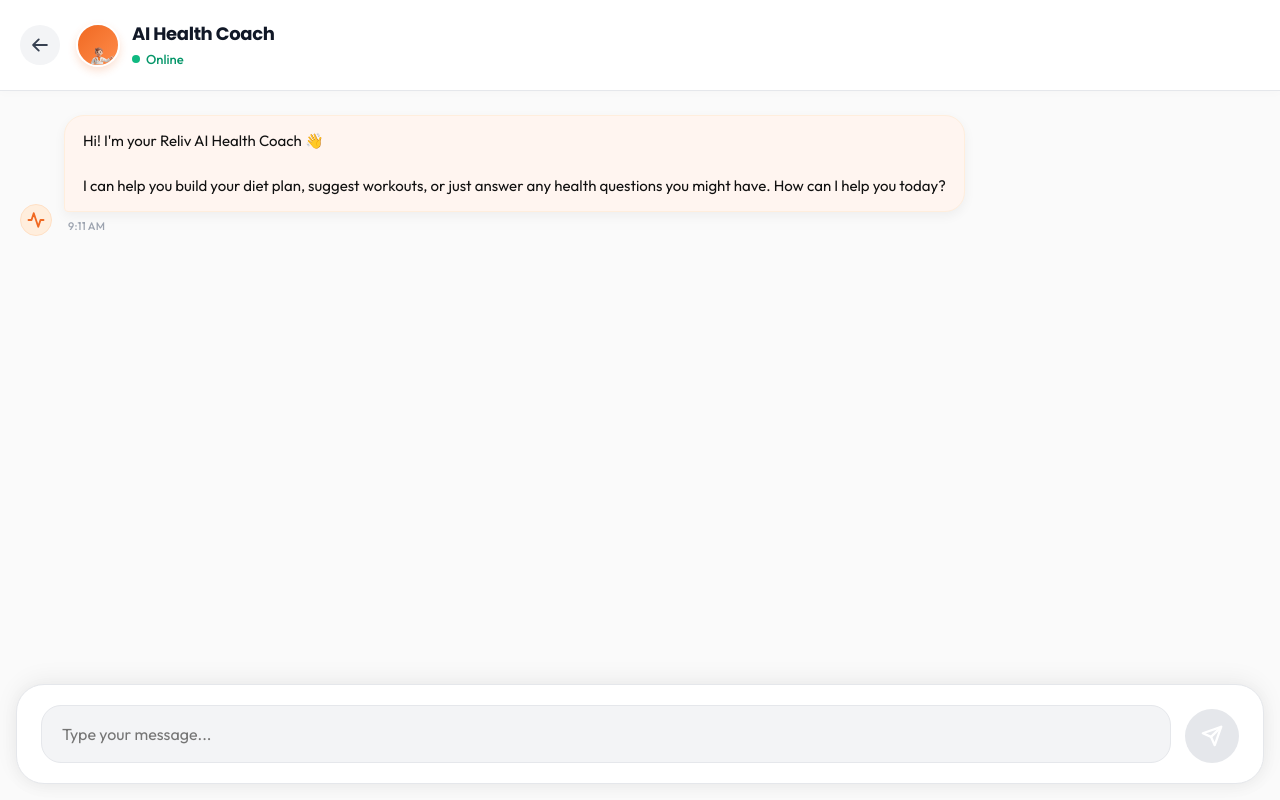
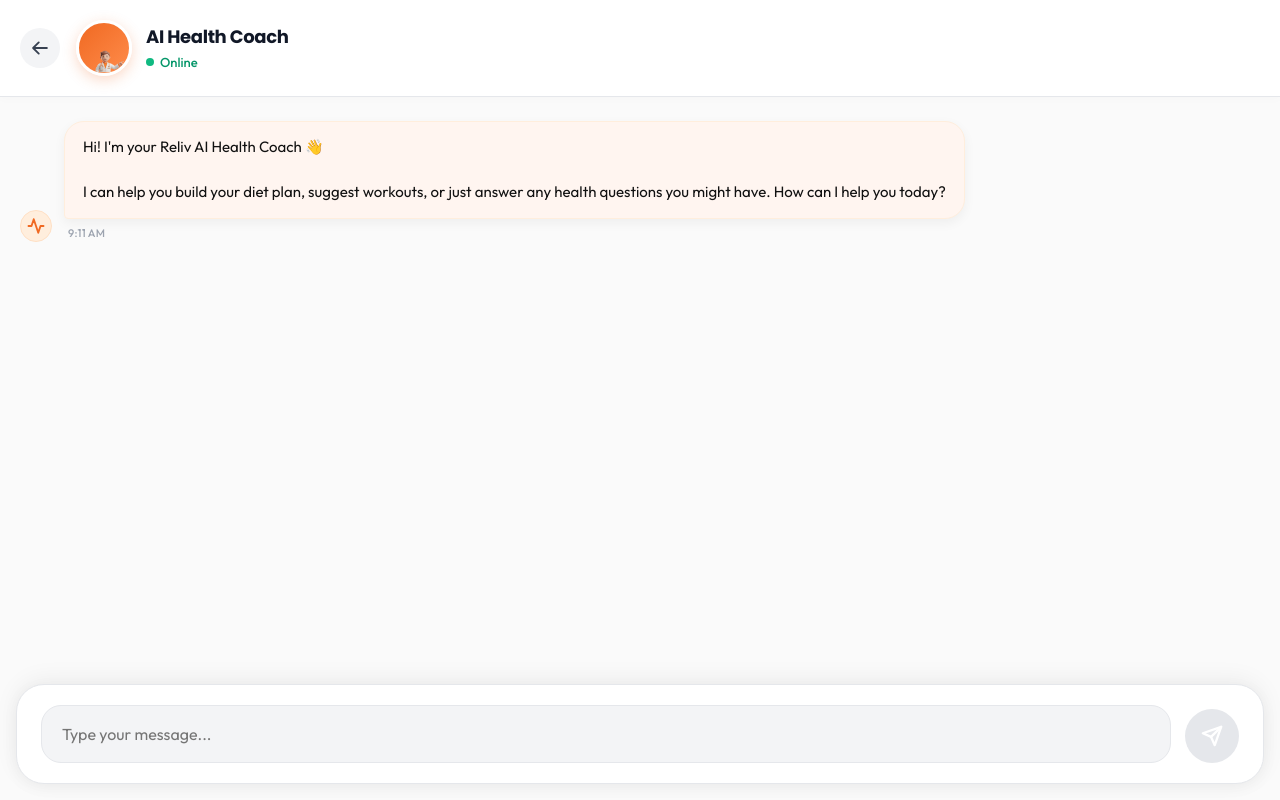
Before and after one commit to AlgorithSage/Reliv, a React (Vite) app in the folder frontend/: page /coach in a window 1280 px wide. Built offline with nearby package versions, Linux system fonts and the light colour scheme; no server answers; a web font is replaced by a local one.

Commit message:
Made the AI Health Coach Logo Refined

```diff
--- a/frontend/src/pages/CoachChatScreen.jsx
+++ b/frontend/src/pages/CoachChatScreen.jsx
@@ -119,18 +119,18 @@ export default function CoachChatScreen() {
                     <Icon name="back" size={20} color="#374151" />
                 </button>
 
-                <div style={{ display: 'flex', alignItems: 'center', gap: '12px' }}>
+                <div style={{ display: 'flex', alignItems: 'center', gap: '14px' }}>
                     <div style={{
-                        width: '44px',
-                        height: '44px',
+                        width: '56px',
+                        height: '56px',
                         borderRadius: '50%',
                         background: 'linear-gradient(135deg, #F06922, #FF8C4B)',
                         overflow: 'hidden',
                         display: 'flex',
                         justifyContent: 'center',
                         alignItems: 'flex-end',
-                        border: '2px solid #FFF',
-                        boxShadow: '0 4px 8px rgba(240, 105, 34, 0.2)'
+                        border: '3px solid #FFF',
+                        boxShadow: '0 4px 14px rgba(240, 105, 34, 0.25)'
                     }}>
                         <img
                             src="/avatar-removebg-preview.png"
```
